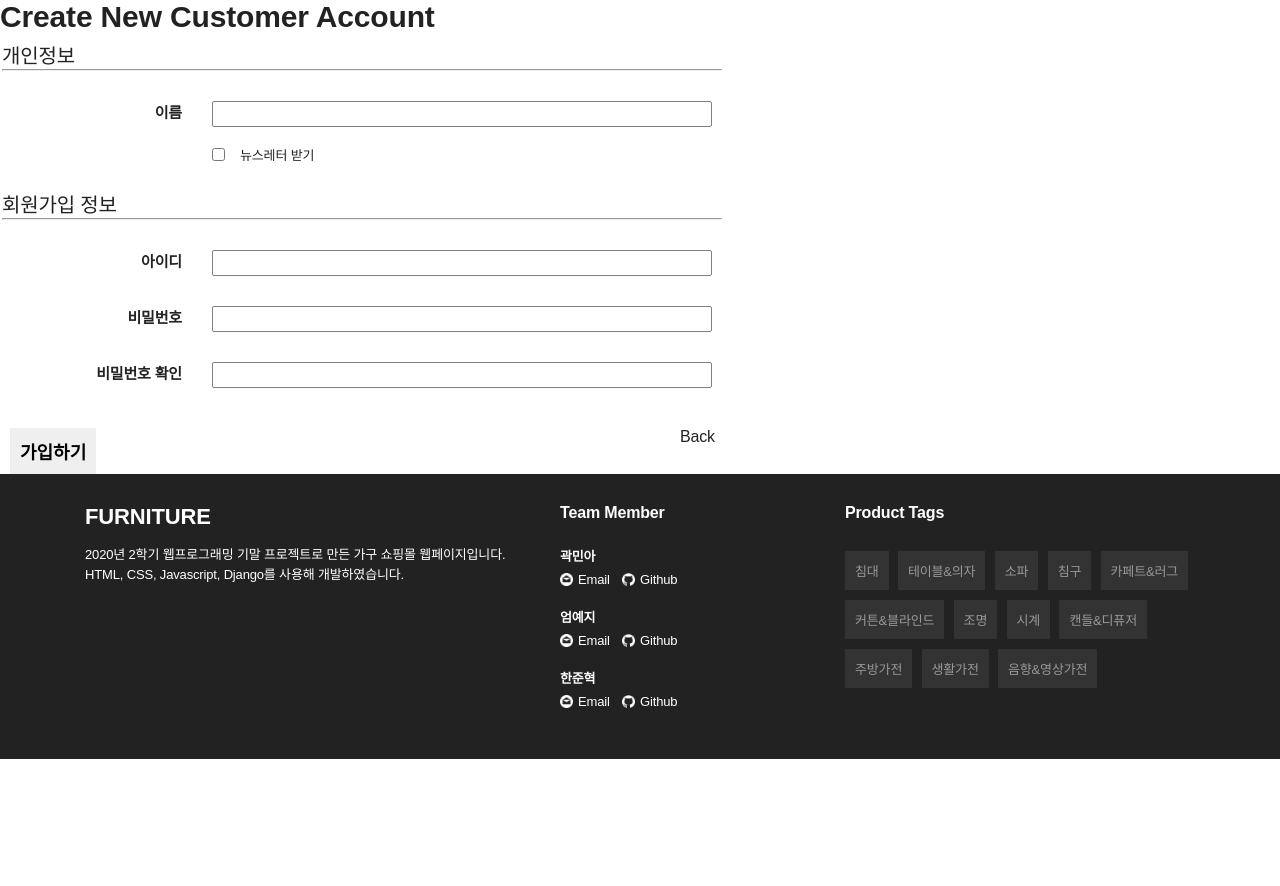
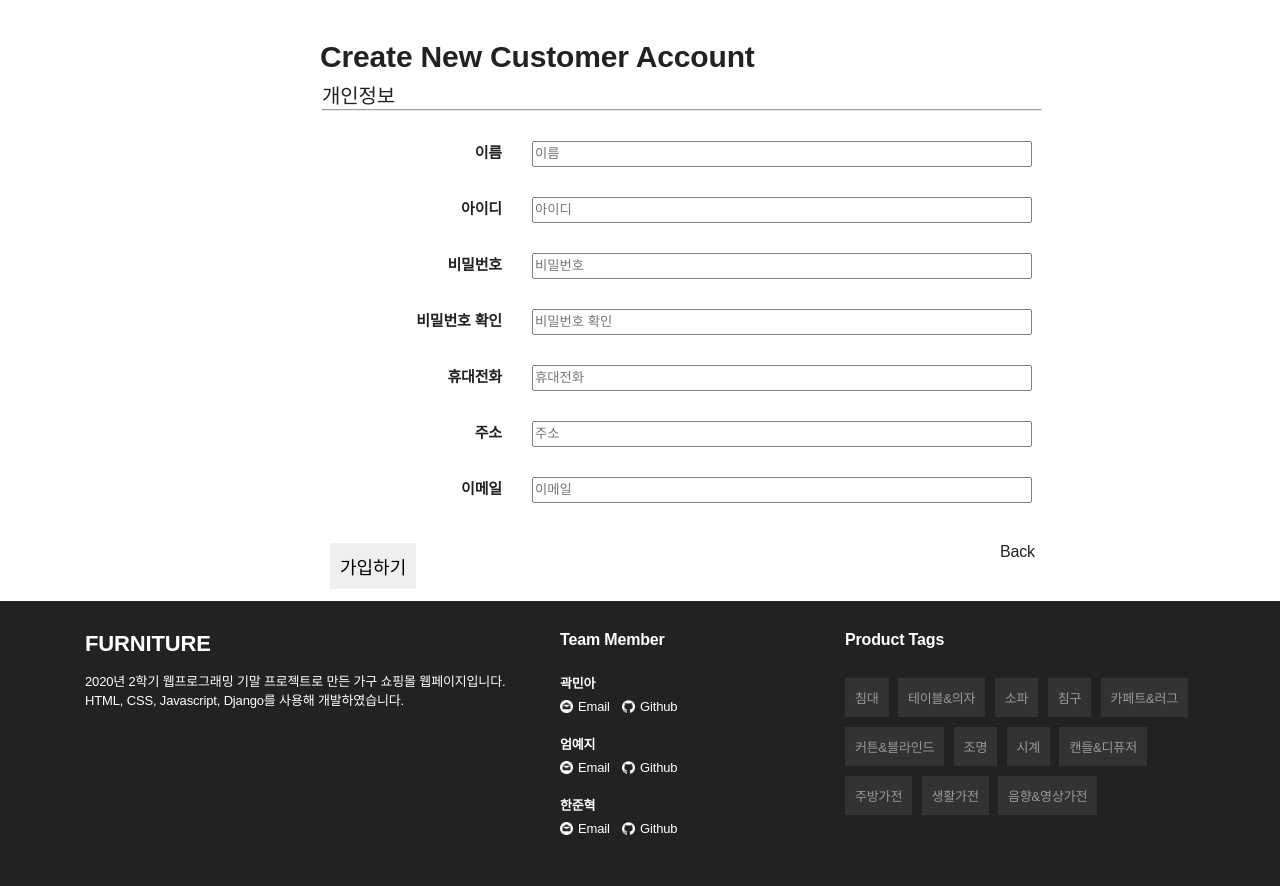
Before and after one commit to Han-Joon-Hyeok/Django_Shopping_mall, a Django app: page /account/register/ in a window 1280 px wide. Shown: the part 127-1013 px from the top of the page. Before the commit the page ends 886 px from the top, so only its background shows below. Run offline with Django 3.2, Linux system fonts and the light colour scheme; some libraries are stand-ins or nearby versions; some web fonts are replaced.

Commit message:
회원가입 폼 백엔드 연결

```diff
--- a/account/static/css/register.css
+++ b/account/static/css/register.css
@@ -1,26 +1,110 @@
-body {
-    font-family: 'NanumSquare', sans-serif;
-    color: #222;
-    letter-spacing: -0.01em;
-  }
 
-h1 {font-size: 30px;}
-hr{width:720px;  margin-left:0px;}
-fieldset{border:none; margin-left:-10px;}
-.info-note{font-size: 20px;}
-.sign-info{margin-top:10px;}
-.c{font-size:15px; float: left; width:200px; text-align:right; font-weight:bold;}
-.h{margin-left:30px; outline-style: none; height:26px; width:500px;  border: 1px solid gray; border-radius: 2px;}
-.h:focus{box-shadow:1px 1px rgb(216, 205, 205);}
-.name-info{margin-left:-20px; margin-top:30px;}
-.login-info{margin-left:-20px; margin-top:30px;}
-.first,.last,.input-newsletter,.email,.password,.con-password,.register-submit{margin-top:30px;}
-button{margin-top:30px; margin-left:10px; padding:10px 10px 10px 10px; outline:0; border:0;  font-size:18px;  float: left;}
-button:hover{color: white; background-color:#F9B61E;}
+div.main-wrapper{
+  width: 50%;
+  margin: 40px auto;
+}
 
-.newsletter{margin-left:258px; margin-top:-20px; font-size:13px}
-.input-newsletter{margin-left:230px; margin-top:20px;}
+h1 {
+  font-size: 30px;
+}
 
-a{text-decoration:none; color:black;}
-a:hover{color:#F9B61E;}
-.back{ margin-left:680px; margin-top:30px; }
+hr {
+  width: 720px;
+  margin-left: 0px;
+}
+
+fieldset {
+  border: none;
+  margin-left: -10px;
+}
+
+.info-note {
+  font-size: 20px;
+}
+
+.sign-info {
+  margin-top: 10px;
+}
+
+.c {
+  font-size: 15px;
+  float: left;
+  width: 200px;
+  text-align: right;
+  font-weight: bold;
+}
+
+.h {
+  margin-left: 30px;
+  outline-style: none;
+  height: 26px;
+  width: 500px;
+  border: 1px solid gray;
+  border-radius: 2px;
+  color: black;
+}
+
+.h:focus {
+  box-shadow: 1px 1px rgb(216, 205, 205);
+}
+
+.name-info {
+  margin-left: -20px;
+  margin-top: 30px;
+}
+
+.login-info {
+  margin-left: -20px;
+  margin-top: 30px;
+}
+
+.first,
+.last,
+.input-newsletter,
+.email,
+.password,
+.con-password,
+.register-submit {
+  margin-top: 30px;
+}
+
+input.register-submit {
+  margin-top: 30px;
+  margin-left: 10px;
+  padding: 10px 10px 10px 10px;
+  outline: 0;
+  border: 0;
+  font-size: 18px;
+  float: left;
+  cursor: pointer;
+}
+
+input.register-submit:hover {
+  color: white;
+  background-color: #F9B61E;
+}
+
+.newsletter {
+  margin-left: 258px;
+  margin-top: -20px;
+  font-size: 13px
+}
+
+.input-newsletter {
+  margin-left: 230px;
+  margin-top: 20px;
+}
+
+a {
+  text-decoration: none;
+  color: black;
+}
+
+a:hover {
+  color: #F9B61E;
+}
+
+.back {
+  margin-left: 680px;
+  margin-top: 30px;
+}
--- a/account/templates/register.html
+++ b/account/templates/register.html
@@ -6,7 +6,12 @@
 
 {% block content %}
 
+<div class="main-wrapper">
+
     <h1>Create New Customer Account</h1>
+
+    <form method="POST" action="{% url 'register' %}">
+        {% csrf_token %}
         <fieldset class="per-inf">
             <div class="info-note">
                 <span>개인정보</span>
@@ -20,29 +25,10 @@
                     </label>
                 </div>
                 <div class="input-f">
-            <input name="register[fname]" type="text" id="firstname" class="h" autocomplete="off"
-                data-validate="{required:true}" autocomplete="off" aria-required="true">
-        </div>
-
-        <div class="input-newsletter">
-            <input name="choice[newsletter]" type="checkbox" id="newsletter" value="1">
-        </div>
-        <div class="newsletter">
-            <label class="label" for="newsletter">
-                <span>뉴스레터 받기</span>
-            </label>
+                    <input name="user_id" type="text" id="firstname" class="h" placeholder="이름">
                 </div>
 
             </div>
-
-</fieldset>
-
-
-<fieldset class="sign-info">
-    <div class="info-note">
-        <span>회원가입 정보</span>
-    </div>
-    <hr>
 
             <div class="login-info">
 
@@ -52,8 +38,7 @@
                     </label>
                 </div>
                 <div class="emaiil-input">
-            <input name="user_id" type="text" id="user_id" class="h" autocomplete="off"
-                data-validate="{required:true, 'validate-email':ture" aria-required="true">
+                    <input name="user_id" type="text" id="user_id" class="h" placeholder="아이디">
                 </div>
 
                 <div class="password">
@@ -62,9 +47,7 @@
                     </label>
                 </div>
                 <div class="pass-input">
-            <input name="register[pass]" type="password" id="password" class="h" data-password-min-length="8"
-                data-password-min-character-sets="3" data-validate="{required:true, 'validate-customer-password':true}"
-                autocomplete="off" aria-required="true">
+                    <input name="password" type="password" id="password" class="h" placeholder="비밀번호">
                 </div>
 
                 <div class="con-password">
@@ -73,21 +56,50 @@
                     </label>
                 </div>
                 <div class="con-pass-input">
-            <input name="register[con-pass]" type="password" id="confirm-password" class="h"
-                data-validate="{required:true, equalTo:'#password'}" autocomplete="off" aria-required="true">
+                    <input name="password_confirm" type="password" id="confirm-password" class="h" placeholder="비밀번호 확인">
                 </div>
+
+                <div class="con-password">
+                    <label class="label c" for="phone_number">
+                        <span>휴대전화</span>
+                    </label>
+                </div>
+                <div class="con-pass-input">
+                    <input type="text" name="phone_number" placeholder="휴대전화" class="h">
+                </div>
+
+                <div class="con-password">
+                    <label class="label c" for="address">
+                        <span>주소</span>
+                    </label>
+                </div>
+                <div class="con-pass-input">
+                    <input type="text" name="address" placeholder="주소" class="h">
+                </div>
+
+                <div class="con-password">
+                    <label class="label c" for="address">
+                        <span>이메일</span>
+                    </label>
+                </div>
+                <div class="con-pass-input">
+                    <input type="email" name="email" placeholder="이메일" class="h">
+                </div>
+
+
 
             </div>
         </fieldset>
+        <div class="submit">
+            <input type="submit" class="register-submit" id="register-send" value="가입하기">
+        </div>
+    </form>
 
-<div class="submit">
-    <button type="submit" class="register-submit" id="register-send" onclick="location.href='#'">
-        <span><b>가입하기</b></span>
-    </button>
+
+    <div class="back">
+        <a href="{% url 'main' %}">Back</a>
     </div>
 
-<div class="back">
-    <a href="login.html">Back</a>
 </div>
 
 <!-- <form method="POST" action="{% url 'register' %}">
--- a/page/static/css/base.css
+++ b/page/static/css/base.css
@@ -57,6 +57,10 @@ button {
 button,
 input {
   font-family: 'NanumSquare', sans-serif;
+}
+
+input[type=password]{
+  font-family: Arial, Helvetica, sans-serif;
 }
 
 /* Font */
--- a/page/templates/item.html
+++ b/page/templates/item.html
@@ -3,7 +3,7 @@
 
 {% block title%}웹프로그래밍 쇼핑몰{% endblock %}
 {% block link %}{% static 'css/item.css' %}{% endblock %}
-{% block script %}{% static 'js/item.js' '%}{% endblock %}
+{% block script %}{% static 'js/item.js' %}{% endblock %}
 
 {% block content %}
 <div class="item-content">
--- a/page/urls.py
+++ b/page/urls.py
@@ -3,6 +3,7 @@ from . import views
 
 urlpatterns = [
     path('', views.main, name="main"),
+    path('item/', views.item, name="item"),
     path('category', views.category, name="category"),
     path('category/newItem', views.newItem, name="newItem"),
 ]
--- a/page/views.py
+++ b/page/views.py
@@ -28,3 +28,6 @@ def newItem(request):
         # detail 로 넘어가는거
     else:
         return render(request,'newItem.html')
+
+def item(request):
+  return render(request, 'item.html')
```
Also changed, not shown: page/templates/category.html (+14 -0 lines). Lines whose indentation alone changed are shown as unchanged.
